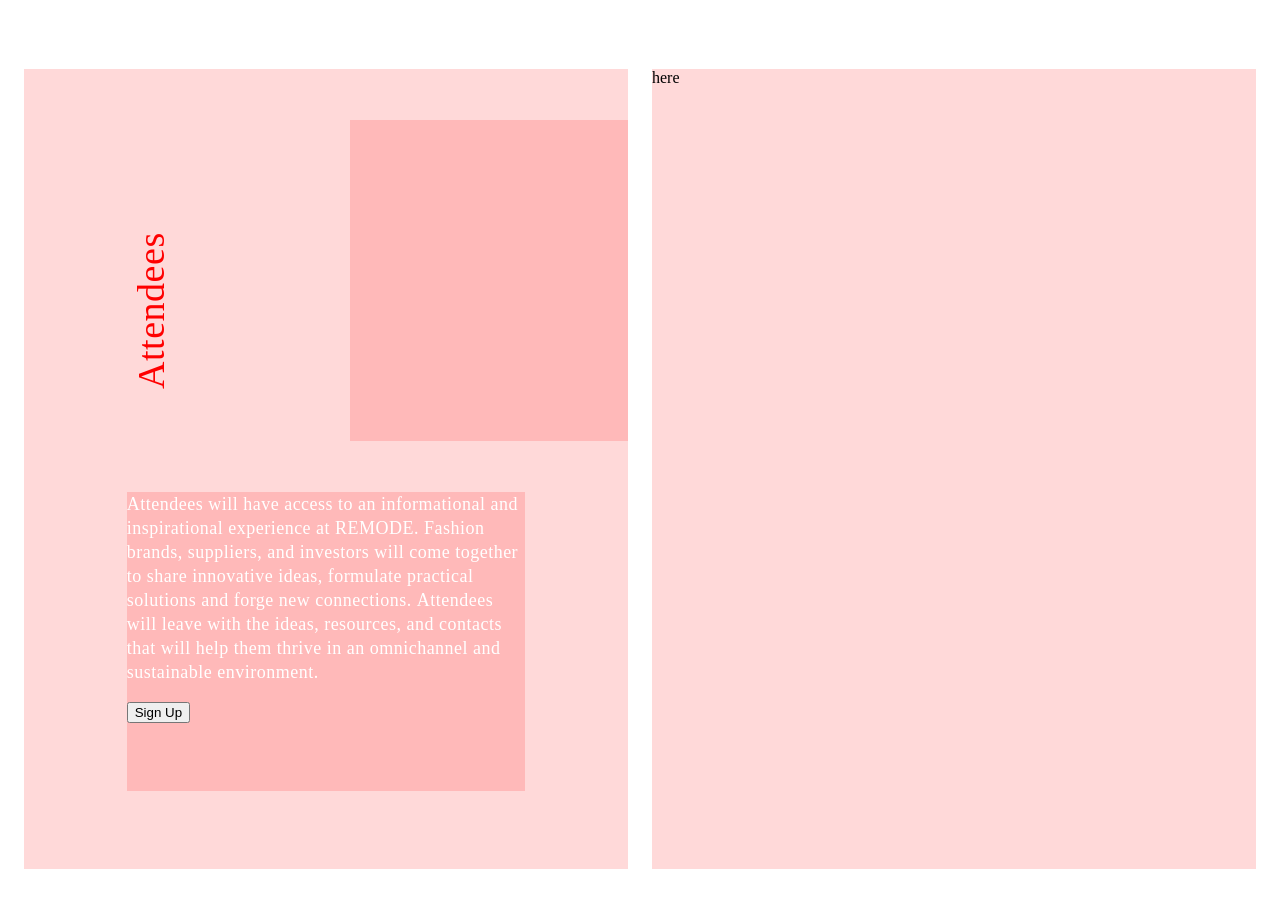
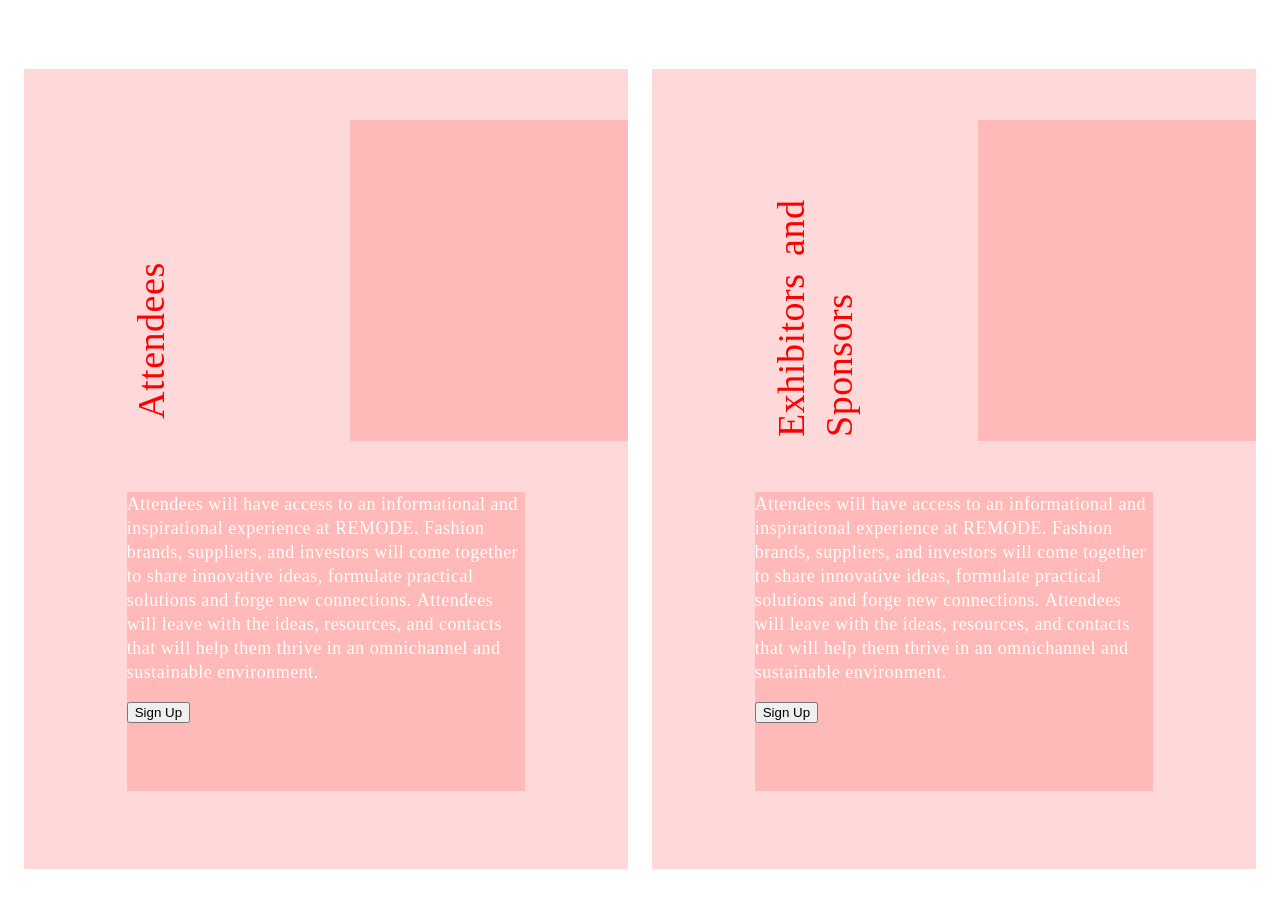
Before and after one commit to Isaacxpreston/remode, a Vue app: page / in a window 1280 px wide. Shown: the part 1220-2127 px from the top of the page. Built offline with nearby package versions, Linux system fonts and the light colour scheme; a web font is replaced by a local one.

Commit message:
vertical text

```diff
--- a/src/components/index.vue
+++ b/src/components/index.vue
@@ -53,9 +53,7 @@
       <div class="col-6 debug">
         <div class="content">
           <div class="sponsor-image debug"></div>
-          <!-- <div class="vertical-text-container debug"> -->
             <div class="vertical-text h2">Attendees</div>
-          <!-- </div> -->
           <div class="sponsor-text">
             <p class="small">Attendees will have access to an informational and inspirational experience at REMODE. Fashion brands, suppliers,
               and investors will come together to share innovative ideas, formulate practical solutions and forge new connections. Attendees
@@ -67,7 +65,15 @@
       </div>
       <div class="col-6 debug">
         <div class="content">
-          here
+          <div class="sponsor-image debug"></div>
+            <div class="vertical-text vertical-text-second h2">Exhibitors<span>a</span>and Sponsors</div>
+          <div class="sponsor-text">
+            <p class="small">Attendees will have access to an informational and inspirational experience at REMODE. Fashion brands, suppliers,
+              and investors will come together to share innovative ideas, formulate practical solutions and forge new connections. Attendees
+              will leave with the ideas, resources, and contacts that will help them thrive in an omnichannel and sustainable
+              environment.</p>
+              <button>Sign Up</button>
+          </div>
         </div>
       </div>
     </div>
@@ -206,8 +212,15 @@
     transform-origin: bottom;
     color: red;
     background: rgba(255, 0, 0, 0.15);
-    margin-top: 45%;
+    margin-top: 50%;
     margin-left: 25%;
+    &.vertical-text-second {
+      margin-top: 45%;
+      margin-left: 35%;
+      > span {
+        color: transparent !important;
+      }
+    }
   }
 
   .vertical-text-container {
```
